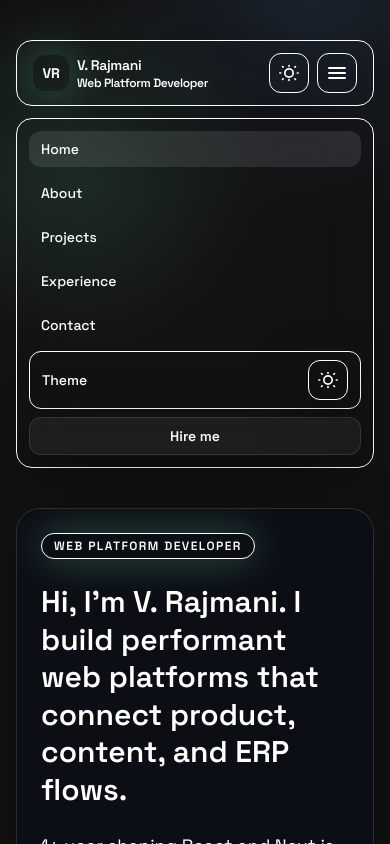
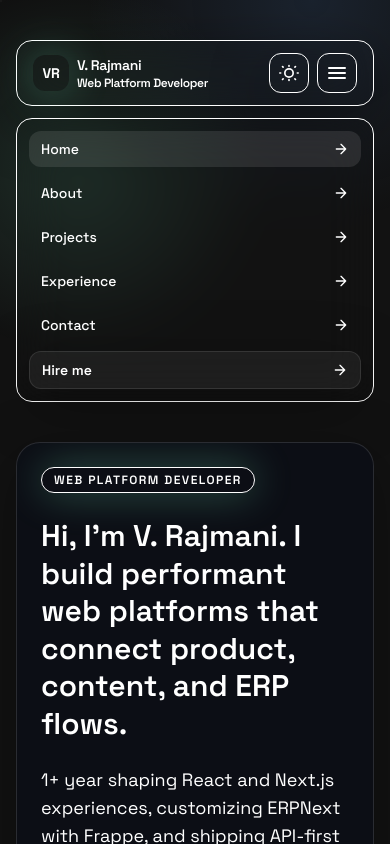
Before and after one commit to Rajmani-Nadar/rajmani-portfolio, a Next.js app: page / in a window 390 px wide. Both pictures are taken after a click on the button "Toggle navigation". Shown: the top 844 px of the page. Built offline with nearby package versions, Linux system fonts and the light colour scheme.

Commit message:
fix: add arrow mark in buttons and remove theme switch from navbar toggler in mobile view

```diff
--- a/src/app/(pages)/experience/page.tsx
+++ b/src/app/(pages)/experience/page.tsx
@@ -21,12 +21,12 @@ export default function ExperiencePage() {
         <ExperienceItem
           company="Suraj Technologies Pvt Ltd"
           role="Web Platform Developer"
-          period="2023 – Present"
+          period="Jan 2025 - Feb 2026"
           achievements={[
-            'Migrated marketing and product sites to Next.js, increasing performance scores and SEO readiness.',
-            'Customized ERPNext workflows for inspection and procurement, reducing manual steps for field teams.',
-            'Implemented testing (Playwright) for ERP frontend modules, catching regressions before release.',
-            'Collaborated with designers and content teams to streamline CMS handoffs using Strapi and reusable components.'
+            "Migrated marketing and product sites to Next.js, improving performance scores and SEO.",
+            "Customized ERPNext workflows for inspection and procurement, reducing manual steps.",
+            "Implemented Playwright testing for ERP frontend modules to prevent regressions.",
+            "Collaborated with designers and content teams to streamline CMS workflows using Strapi."
           ]}
           tools={[
             'Next.js',
--- a/src/app/page.tsx
+++ b/src/app/page.tsx
@@ -78,7 +78,7 @@ export default function HomePage() {
             <p className="text-xs uppercase tracking-[0.2em] text-accent font-semibold">What I bring</p>
             <h2 className="text-2xl sm:text-3xl font-semibold">Product-minded engineering</h2>
           </div>
-          <Link href="/about" className="text-sm text-accent hover:text-accent2">About →</Link>
+          <Link href="/about" className="inline-flex items-center gap-1 text-sm text-accent hover:text-accent2 whitespace-nowrap">About <span>→</span></Link>
         </div>
         <div className="grid gap-4 md:grid-cols-3">
           {highlights.map((item) => (
--- a/src/components/Button.tsx
+++ b/src/components/Button.tsx
@@ -24,6 +24,20 @@ const buttonVariants = cva(
   }
 );
 
+const arrowIcon = (
+  <svg
+    className="h-4 w-4 transition-transform group-hover:translate-x-1"
+    viewBox="0 0 24 24"
+    fill="none"
+    stroke="currentColor"
+    strokeWidth="2"
+    strokeLinecap="round"
+    strokeLinejoin="round"
+  >
+    <path d="M5 12h14M12 5l7 7-7 7" />
+  </svg>
+);
+
 interface ButtonProps extends VariantProps<typeof buttonVariants> {
   href: string;
   children: React.ReactNode;
@@ -34,11 +48,12 @@ export function Button({ href, children, variant, size, newTab }: ButtonProps) {
   return (
     <Link
       href={href}
-      className={cn(buttonVariants({ variant, size }))}
+      className={cn('group', buttonVariants({ variant, size }))}
       target={newTab ? '_blank' : undefined}
       rel={newTab ? 'noreferrer noopener' : undefined}
     >
       {children}
+      {arrowIcon}
     </Link>
   );
 }
--- a/src/components/NavBar.tsx
+++ b/src/components/NavBar.tsx
@@ -94,24 +94,42 @@ export function NavBar() {
               <Link
                 key={link.href}
                 href={link.href}
-                className={`block rounded-xl px-3 py-2 text-sm font-medium transition hover:bg-white/5 ${
+                className={`flex items-center justify-between rounded-xl px-3 py-2 text-sm font-medium transition hover:bg-white/5 ${
                   active ? 'text-foreground bg-white/10' : 'text-muted'
                 }`}
                 onClick={() => setOpen(false)}
               >
-                {link.label}
+                <span>{link.label}</span>
+                <svg
+                  className="h-4 w-4"
+                  viewBox="0 0 24 24"
+                  fill="none"
+                  stroke="currentColor"
+                  strokeWidth="2"
+                  strokeLinecap="round"
+                  strokeLinejoin="round"
+                >
+                  <path d="M5 12h14M12 5l7 7-7 7" />
+                </svg>
               </Link>
             );
           })}
-          <div className="flex items-center justify-between rounded-xl border border-border/15 bg-surface/70 px-3 py-2">
-            <span className="text-sm font-medium text-muted">Theme</span>
-            <ThemeToggle />
-          </div>
           <Link
             href="mailto:rajmaninadar2000@gmail.com"
-            className="block rounded-xl border border-border/15 bg-surface/80 text-center text-foreground px-3 py-2 text-sm font-semibold shadow-card transition hover:-translate-y-0.5 hover:border-border/30 dark:border-white/10 dark:bg-white/5 dark:text-white dark:hover:border-white/30"
+            className="flex items-center justify-between rounded-xl border border-border/15 bg-surface/80 text-center text-foreground px-3 py-2 text-sm font-semibold shadow-card transition hover:-translate-y-0.5 hover:border-border/30 dark:border-white/10 dark:bg-white/5 dark:text-white dark:hover:border-white/30"
           >
-            Hire me
+            <span>Hire me</span>
+            <svg
+              className="h-4 w-4"
+              viewBox="0 0 24 24"
+              fill="none"
+              stroke="currentColor"
+              strokeWidth="2"
+              strokeLinecap="round"
+              strokeLinejoin="round"
+            >
+              <path d="M5 12h14M12 5l7 7-7 7" />
+            </svg>
           </Link>
         </div>
       )}
```
